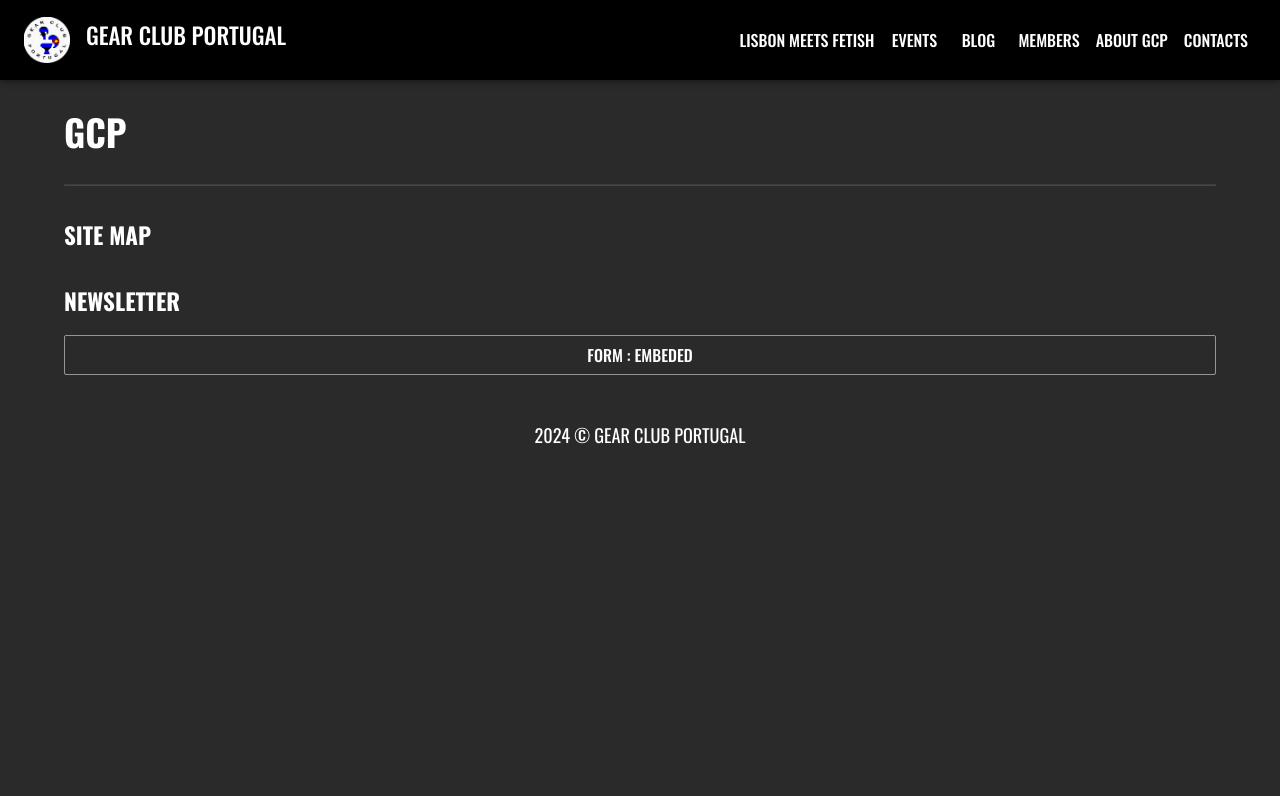
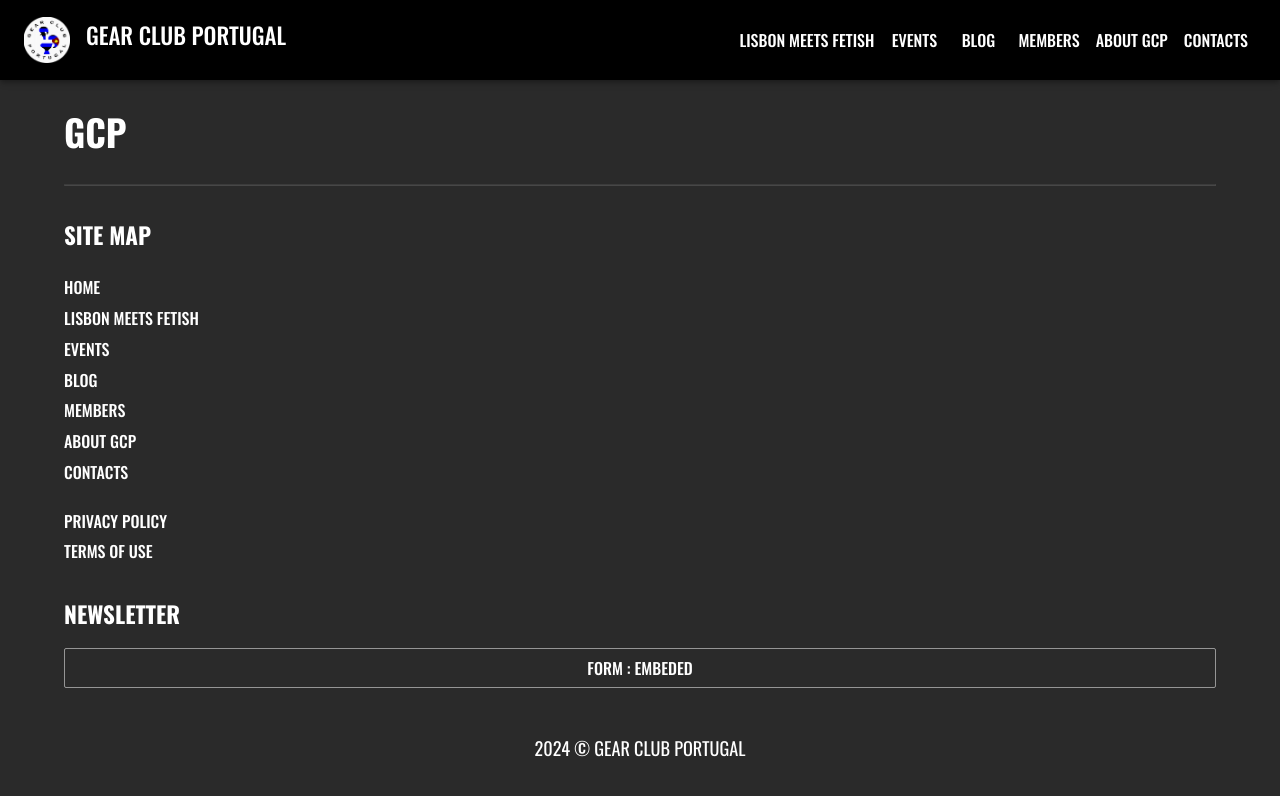
Before and after one commit to Gear-Club-Portugal/website, a React (Vite) app: page /en in a window 1280 px wide. Shown: the top 796 px of the page. Built offline with nearby package versions, Linux system fonts and the light colour scheme; no server answers.

Commit message:
apply leftover styles to footer

```diff
--- a/src/containers/Footer/Footer.jsx
+++ b/src/containers/Footer/Footer.jsx
@@ -17,7 +17,7 @@ function Footer(props) {
     <Box>
       <Separator />
 
-      <Box sx={{ textTransform: 'uppercase', mt: '32px' }}>
+      <Box sx={{ textTransform: 'uppercase', mt: '30px' }}>
         <SiteMap routes={routes} />
 
         {config.contacts && <Contacts contacts={config.contacts} />}
@@ -26,10 +26,8 @@ function Footer(props) {
 
         {config.socials && <SocialMedia socials={config.socials} />}
 
-        <Box>
-          <Typography sx={{ mt: '46px', textAlign: 'center' }}>
-            {new Date().getFullYear()} © Gear Club Portugal
-          </Typography>
+        <Box sx={{ p: '16px', mt: '30px' }}>
+          <Typography sx={{ textAlign: 'center' }}>{new Date().getFullYear()} © Gear Club Portugal</Typography>
         </Box>
       </Box>
     </Box>
--- a/src/containers/Footer/components/SiteMap/SiteMap.jsx
+++ b/src/containers/Footer/components/SiteMap/SiteMap.jsx
@@ -1,14 +1,24 @@
+import { Link } from 'react-router-dom';
 import { useTranslation } from 'react-i18next';
 import PropTypes from 'prop-types';
 
 import Box from '@mui/material/Box';
 import Typography from '@mui/material/Typography';
+import Button from '@mui/material/Button';
+
+const ulStyles = {
+  listStyleType: 'none',
+  //    margin: 0,
+  padding: 0,
+};
+const linkButtonStyles = { color: '#fff', width: '100%', justifyContent: 'left' };
 
 function SiteMap(props) {
   const { routes } = props;
   const { t } = useTranslation();
 
   const pages = [
+    routes.home,
     routes.lisbonMeetsFetish,
     routes.events,
     routes.blog,
@@ -23,7 +33,27 @@ function SiteMap(props) {
     <Box sx={{ mt: '32px' }}>
       <Typography variant="h5">{t('siteMap')}</Typography>
 
-      <Box sx={{ mt: '16px', 'a + a': { mt: '16px' } }}></Box>
+      <Box sx={{ mt: '16px', a: { p: 0 } }}>
+        <Box component="ul" sx={ulStyles}>
+          {pages.map((page) => (
+            <li key={page.slug}>
+              <Button component={Link} to={`/${page.slug}`} sx={linkButtonStyles}>
+                {page.title}
+              </Button>
+            </li>
+          ))}
+        </Box>
+
+        <Box component="ul" sx={ulStyles}>
+          {policyPages.map((page) => (
+            <li key={page.slug}>
+              <Button component={Link} to={`/${page.slug}`} sx={linkButtonStyles}>
+                {page.title}
+              </Button>
+            </li>
+          ))}
+        </Box>
+      </Box>
     </Box>
   );
 }
--- a/src/routes.js
+++ b/src/routes.js
@@ -33,7 +33,7 @@ const routes = (t) => ({
   },
   termsOfUse: {
     slug: 'terms-of-use',
-    title: t('privacyPolicy'),
+    title: t('termsOfUse'),
   },
 });
 
```
